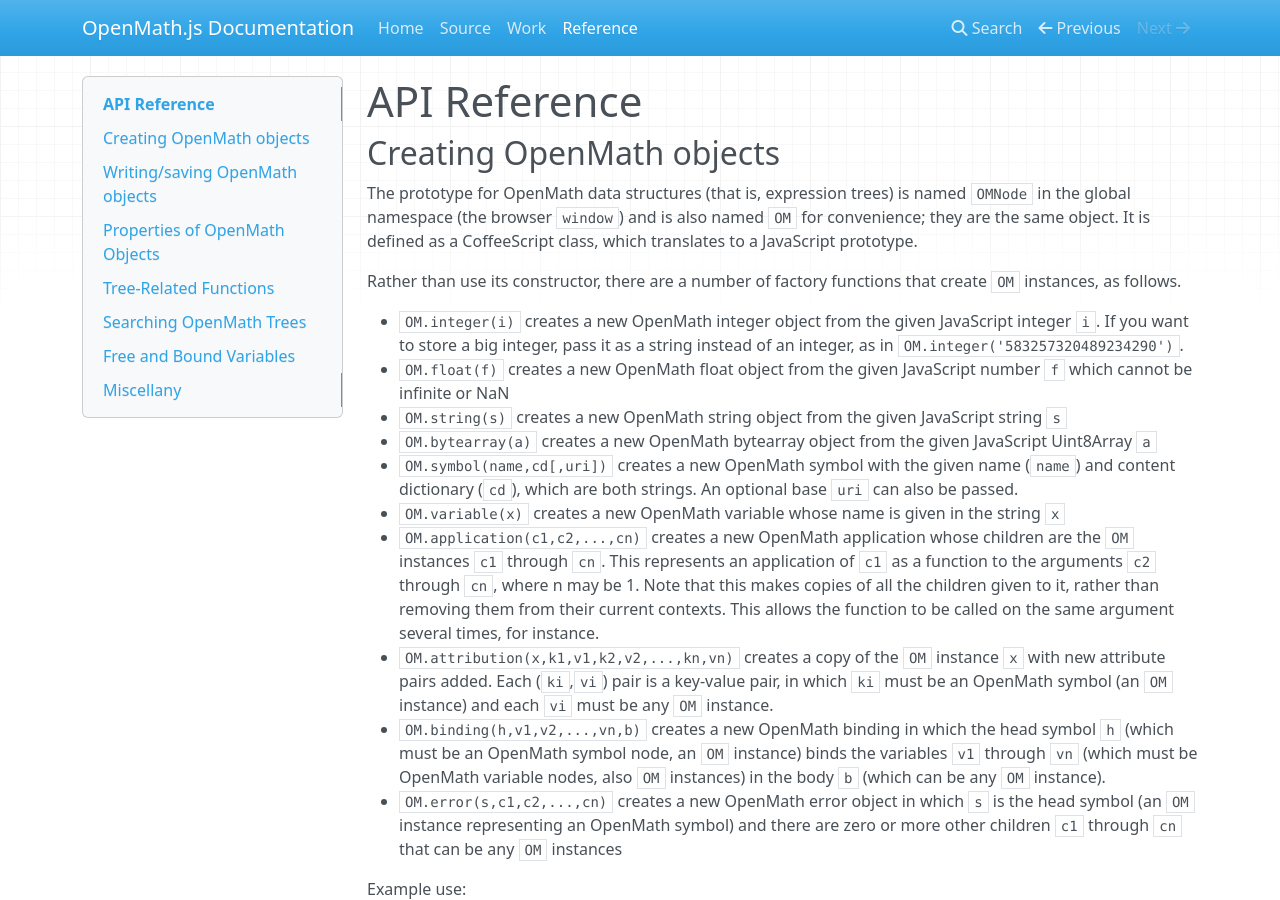
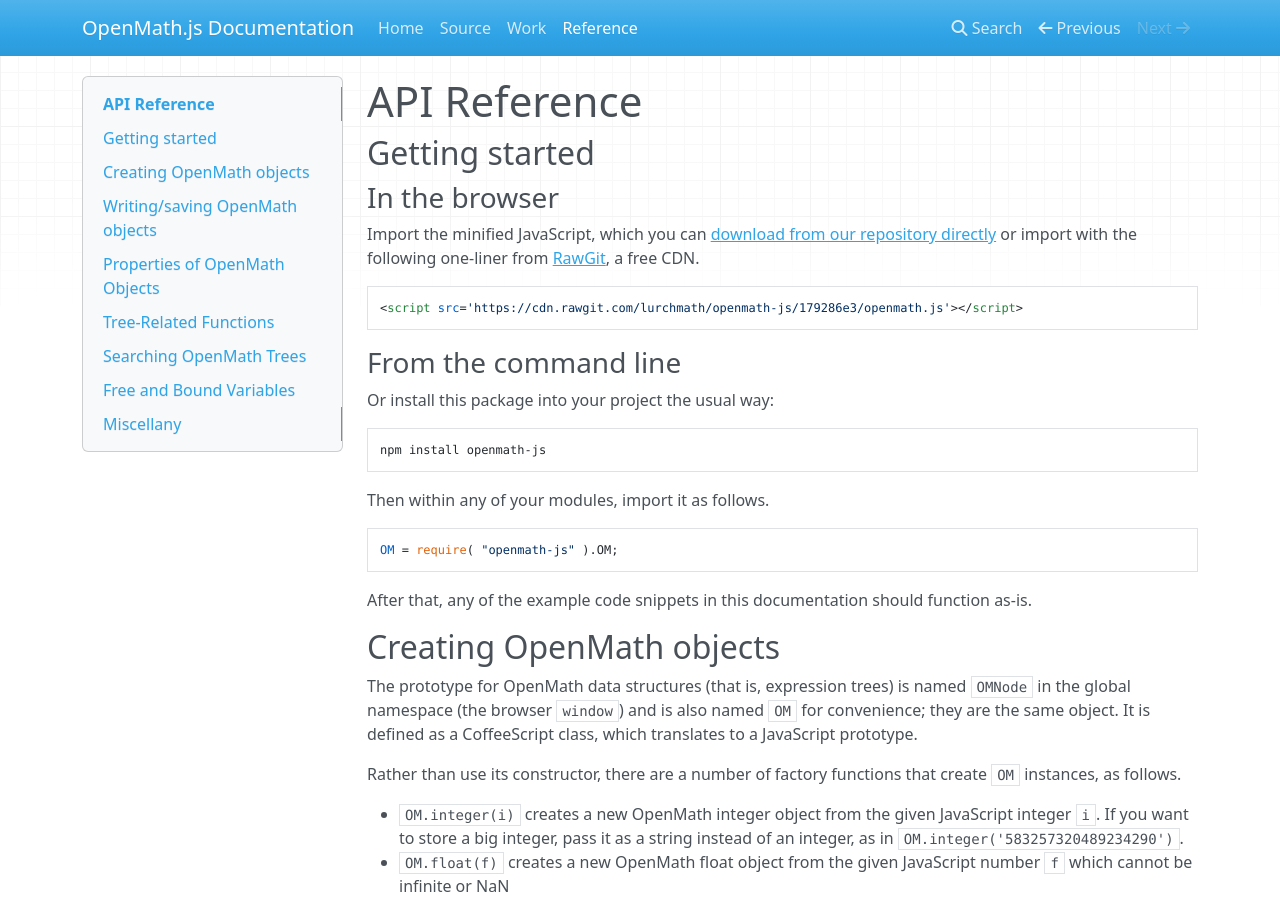
Before and after one commit to lurchmath/openmath-js, an MkDocs documentation site: the page built from docs/api-reference.md, in a window 1280 px wide and 900 px high. Built offline with MkDocs 1.6.1, drawn with Linux system fonts in a browser that asks for light colours; nearby versions of some CDN libraries; old or Windows-style settings are respelled for this version of MkDocs.

Commit message:
Updating docs to be clearer about how to import

````diff
--- a/docs/api-reference.md
+++ b/docs/api-reference.md
@@ -1,5 +1,35 @@
 
 # API Reference
+
+## Getting started
+
+### In the browser
+
+Import the minified JavaScript, which you can [download from our repository
+directly](https://raw.githubusercontent.com/lurchmath/openmath-js/master/openmath.js)
+or import with the following one-liner from [RawGit](http://rawgit.com), a
+free CDN.
+
+```html
+<script src='https://cdn.rawgit.com/lurchmath/openmath-js/179286e3/openmath.js'></script>
+```
+
+### From the command line
+
+Or install this package into your project the usual way:
+
+```bash
+npm install openmath-js
+```
+
+Then within any of your modules, import it as follows.
+
+```js
+OM = require( "openmath-js" ).OM;
+```
+
+After that, any of the example code snippets in this documentation should
+function as-is.
 
 ## Creating OpenMath objects
 
````
Also changed, not shown: README.md (+17 -0 lines), docs/index.md (+2 -10 lines), site/api-reference/index.html, site/index.html, site/mkdocs/search_index.json, site/sitemap.xml.
